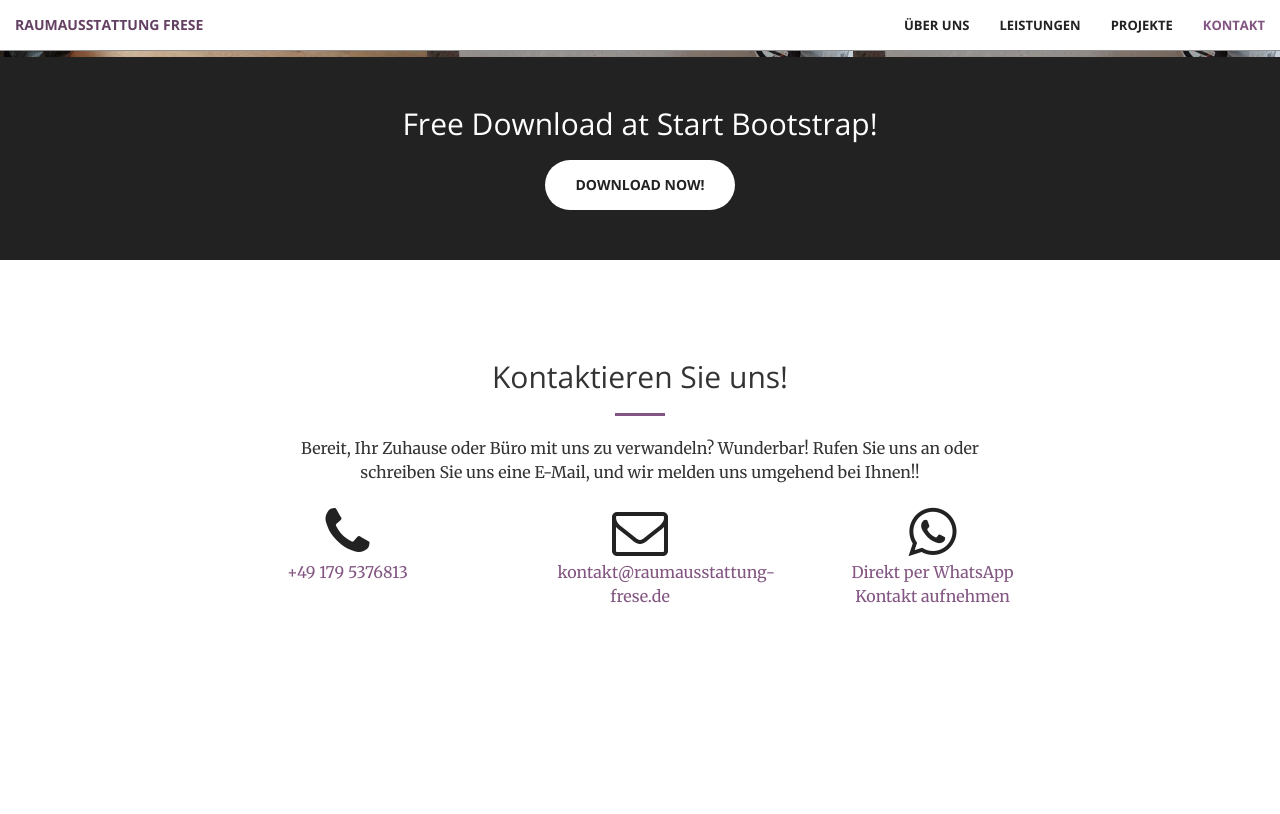
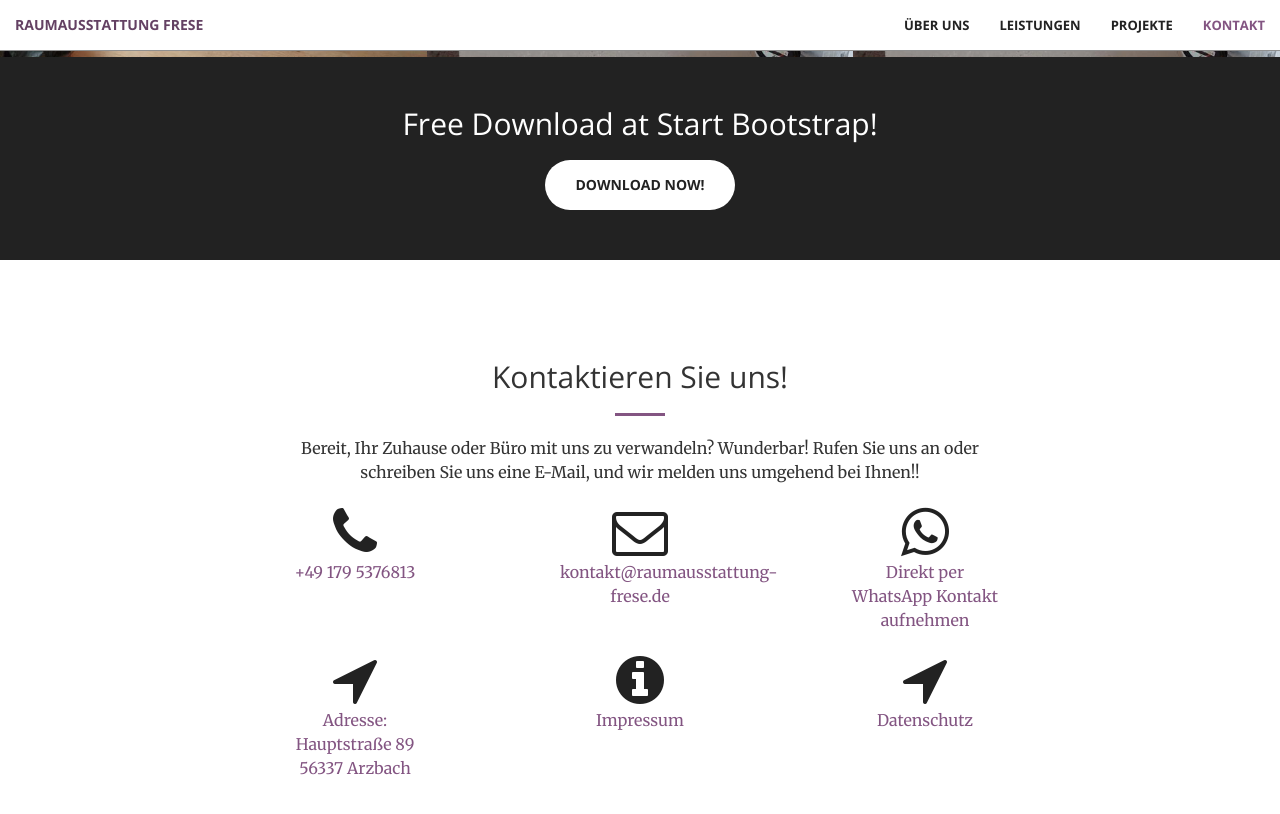
Before and after one commit to raumausstattung-frese/raumausstattung-frese, a Jekyll site: the page built from index.html, in a window 1280 px wide and 900 px high, scrolled down 2953 px. Shown: the top 814 px of the window. Built offline with Jekyll 4.4.1, drawn with Linux system fonts in a browser that asks for light colours; before the commit the page ends 3681 px from its top, so only the background shows below that.

Commit message:
added impressum, Datenschutz and Address to Contants.html

```diff
--- a/_includes/contact.html
+++ b/_includes/contact.html
@@ -6,6 +6,7 @@
                 <hr class="primary">
                 <p>Bereit, Ihr Zuhause oder Büro mit uns zu verwandeln? Wunderbar! Rufen Sie uns an oder schreiben Sie uns eine E-Mail, und wir melden uns umgehend bei Ihnen!!</p>
             </div>
+        </div>
         <div class="col-lg-2 col-lg-offset-2 text-center">
             <a href="tel:{{ site.phone }}">
                 <i class="fa fa-phone fa-3x wow bounceIn" data-wow-delay=".1s"></i>
@@ -24,6 +25,24 @@
                 <p>Direkt per WhatsApp Kontakt aufnehmen</p>
             </a>
         </div>
+        <div class="col-lg-2 col-lg-offset-2 text-center">
+            <a href="https://maps.app.goo.gl/NWK6txw2QnYtZz9v9" target="_blank">
+            <i class="fa fa-location-arrow fa-3x wow bounceIn" data-wow-delay=".1s"></i>
+                <p>Adresse: Hauptstraße 89 56337 Arzbach</p>
+            </a>
+        </div>
+        <div class="col-lg-2 col-lg-offset-1 text-center">
+            <a href="https://wa.me/{{ site.whatsapp }}">
+            <i class="fa fa-info-circle fa-3x wow bounceIn" data-wow-delay=".1s"></i>
+                <p>Impressum</p>
+            </a>
+        </div>
+        <div class="col-lg-2 col-lg-offset-1 text-center">
+            <a href="https://wa.me/{{ site.whatsapp }}">
+            <i class="fa fa-location-arrow fa-3x wow bounceIn" data-wow-delay=".1s"></i>
+                <p>Datenschutz</p>
+            </a>
+        </div>
 
     </div>
 </section>
```
